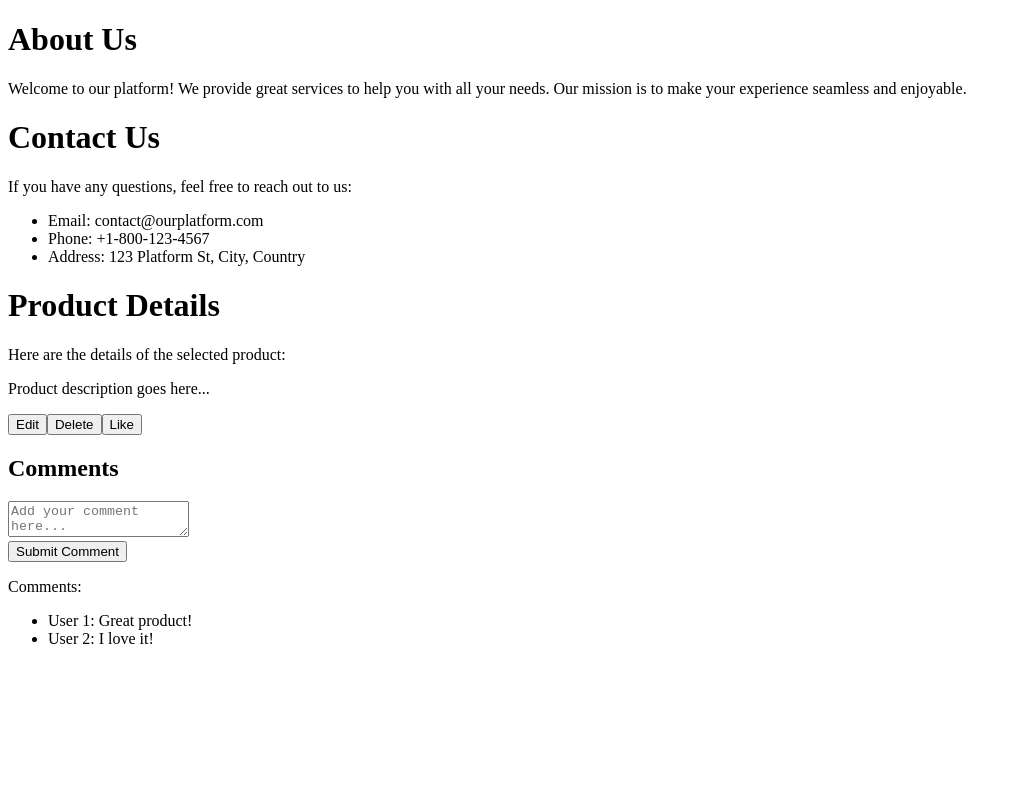
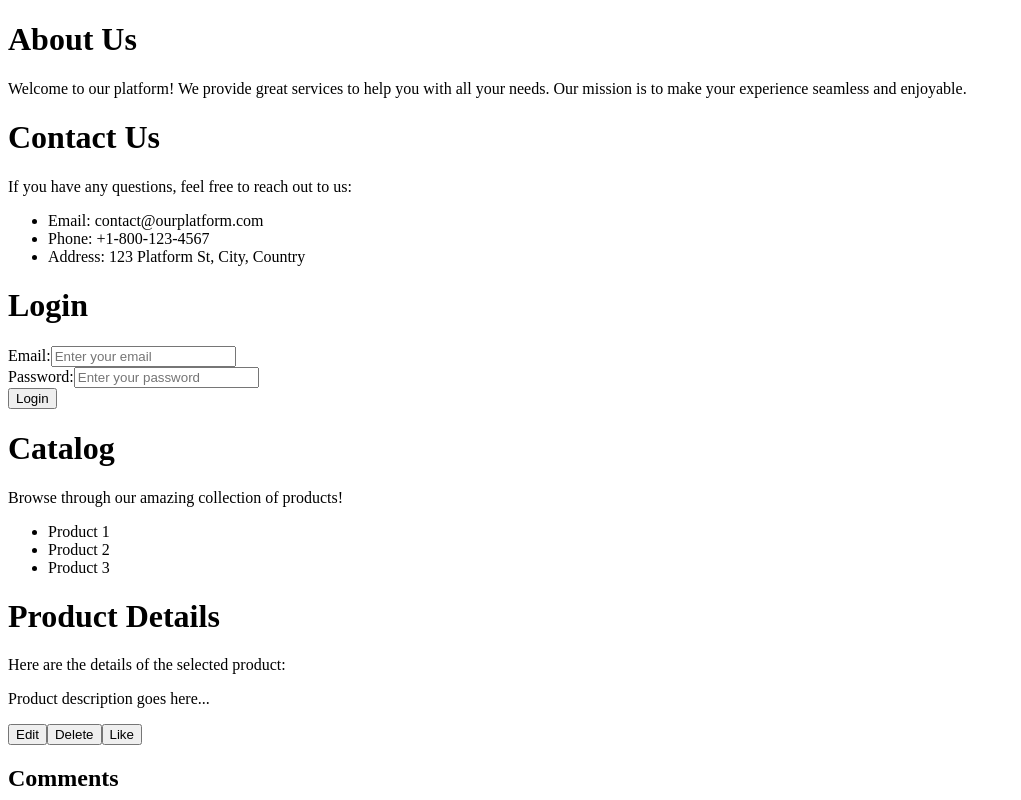
Before and after one commit to Aleksandar-Minchev/react.js-recipe-master, a React (Vite) app in the folder client/: page / in a window 1280 px wide. Shown: the top 800 px of the page, without its empty margins (0-1021 px from the left). Built offline with nearby package versions, Linux system fonts and the light colour scheme.

Commit message:
Adding Login Page View

```diff
--- a/client/src/App.jsx
+++ b/client/src/App.jsx
@@ -3,6 +3,7 @@
 import Catalog from './components/Catalog';
 import Contacts from './components/Contacts';
 import Details from './components/Details';
+import Login from './components/Login';
 
 function App() {
 
@@ -10,6 +11,8 @@
     <>
         <About />
         <Contacts />
+        <Login />
+        <Catalog />
         <Details />
     </>
   )
--- /dev/null
+++ b/client/src/components/Login.jsx
@@ -0,0 +1,16 @@
+export default function Login() {
+    return(
+        <>
+        <h1>Login</h1>
+        <form>
+        <label>Email:</label>
+        <input type="email" placeholder="Enter your email" required />
+        <br />
+        <label>Password:</label>
+        <input type="password" placeholder="Enter your password" required />
+        <br />
+        <button type="submit">Login</button>
+        </form>
+        </>
+    );
+}
```
